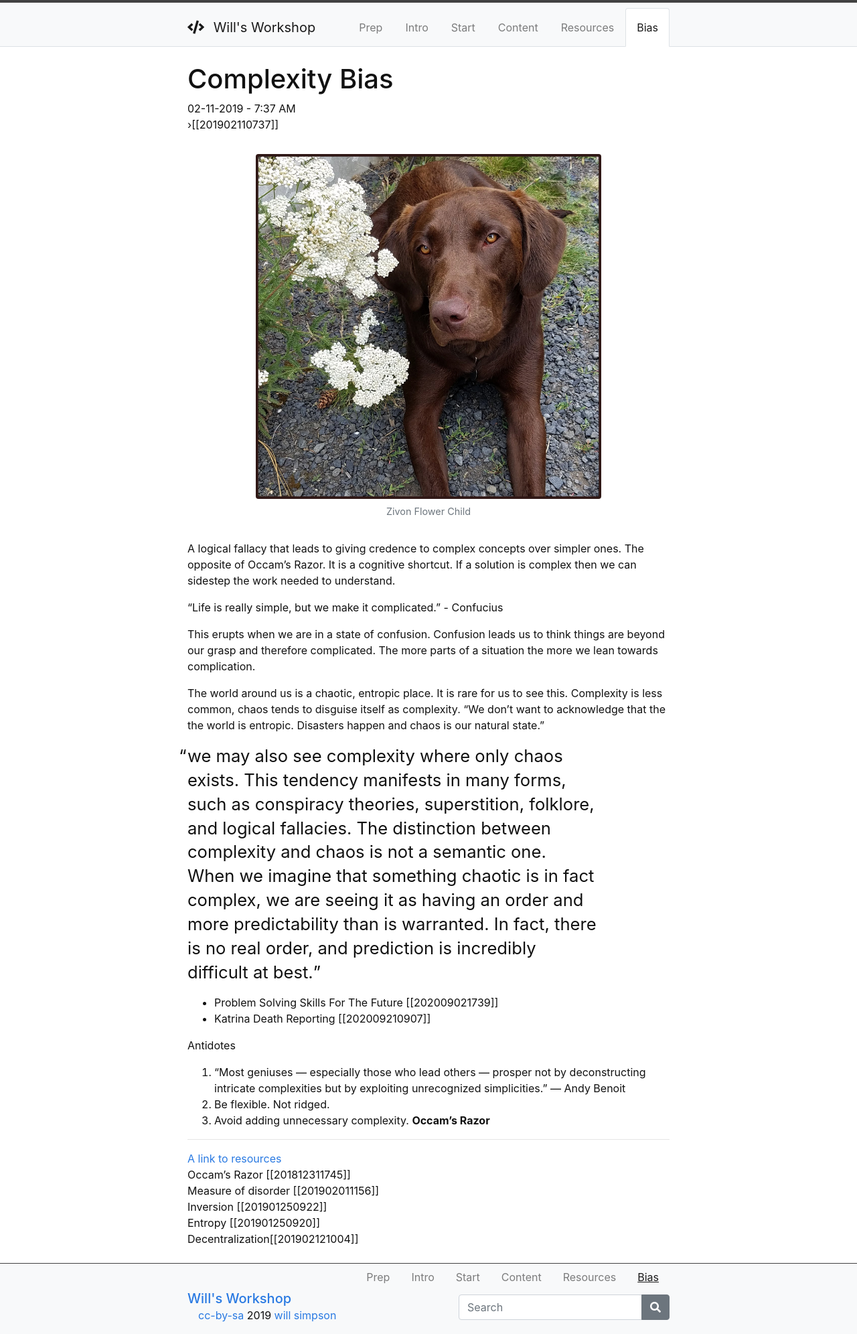
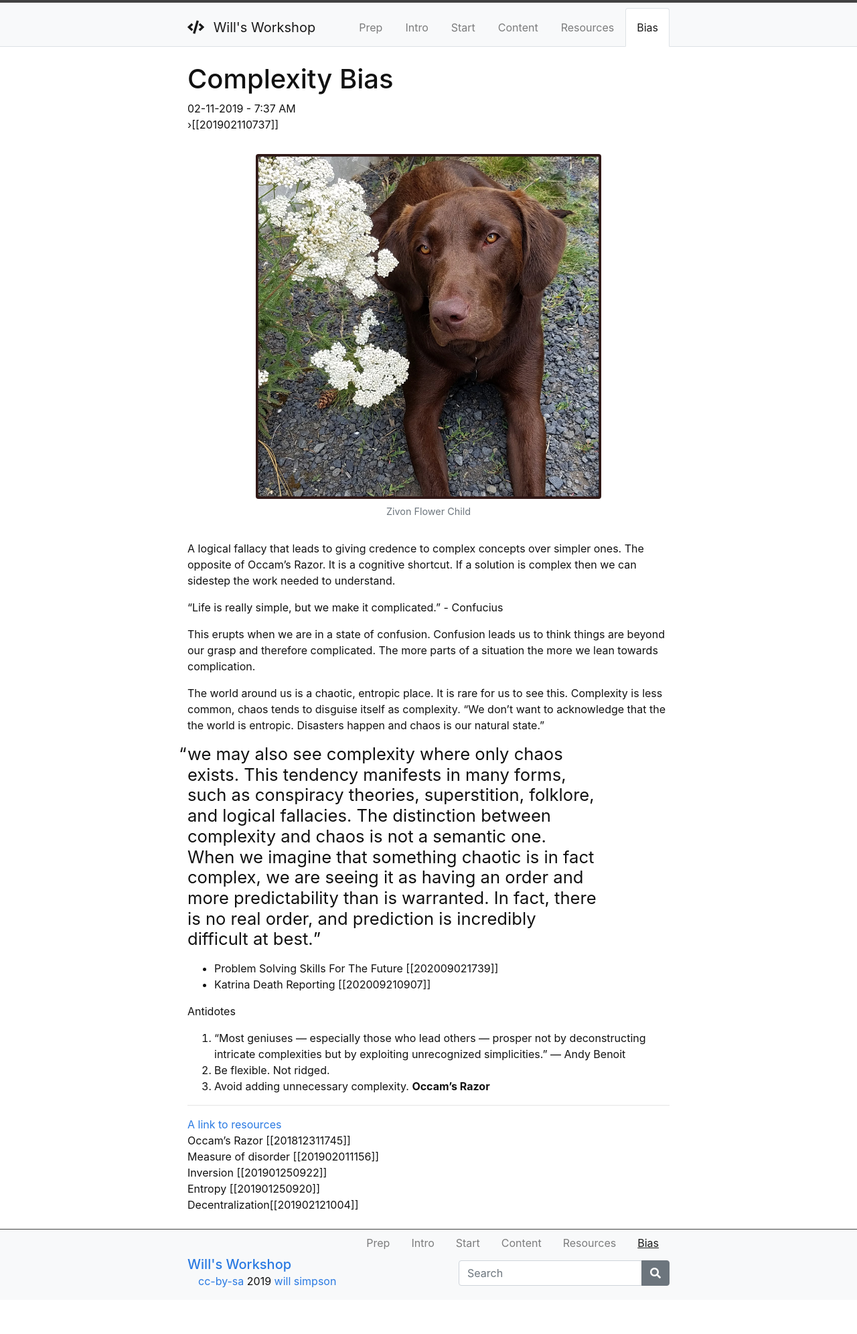
Before and after one commit to woodenzen/workshop-initial, a Jekyll site: the page built from content/5-complexity.md, in a window 1280 px wide. Shown: the whole page at 67% size. Built offline with Jekyll 4.4.1, drawn with Linux system fonts in a browser that asks for light colours; after the commit the page ends 1941 px from its top, so only the background shows below that.

Commit message:
CSS Changes

```diff
--- a/_sass/_custom.scss
+++ b/_sass/_custom.scss
@@ -5,9 +5,9 @@ blockquote {
 	position: relative;
 	width: 85%;
 	min-width: 400px;
-	max-width: 820px;
+	max-width: 1200px;
 	font-size: 1.25vw;
-	line-height: 1.4;
+	line-height: 1.2;
 	text-rendering: optimizeLegibility;
 	font-smoothing: antialiased;
 	-webkit-font-smoothing: antialiased;
```
